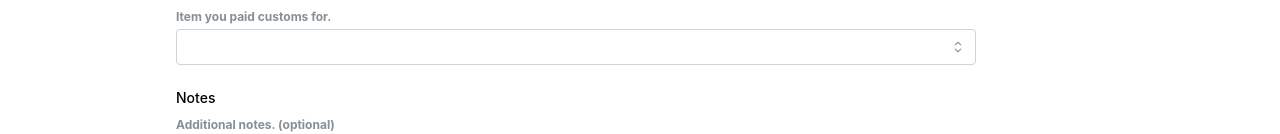
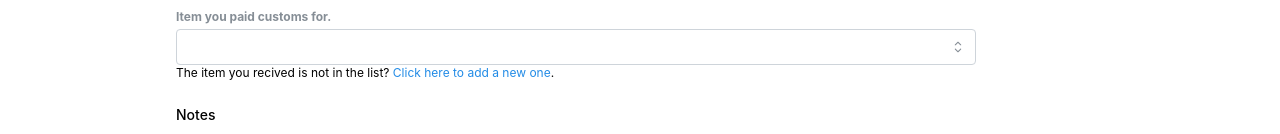
Before and after one commit to v1ctorio/johnny-customs, a Next.js app in the folder johnny-monolith/: page /experiences/add in a window 1280 px wide. Shown: the part 207-341 px from the top of the page. Built offline with nearby package versions, Linux system fonts and the light colour scheme; no server answers; the database is empty.

Commit message:
Updating mantine (please dont destroy everything)

```diff
--- a/johnny-monolith/src/app/experiences/add/components/AddExpForm/AddExpForm.tsx
+++ b/johnny-monolith/src/app/experiences/add/components/AddExpForm/AddExpForm.tsx
@@ -2,13 +2,28 @@
 
 import { SlackUserButton } from "@/app/experiences/components/SlackUserButton/SlackUserButton";
 import { submissionsTable, thingsTable } from "@/db/schema";
-import { Box, Flex, Input, InputWrapper, NativeSelect, Stack, Textarea, useMantineTheme } from "@mantine/core";
+import { Autocomplete, Box, Flex, Input, InputWrapper, NativeSelect, Select, Stack, Text, Textarea, UnstyledButton, useMantineTheme } from "@mantine/core";
 import { useForm } from "@mantine/form";
 import { useEffect, useState } from "react";
 
 export function AddExpForm({submitterID}:{submitterID:string}) {
+	type submitData = {
+    payment_date: string;
+    submitter: string;
+    country: string;
+    declared_value: number;
+    paid_customs: number;
+    thing_id: string;
+    submission_time?: Date | undefined;
+    approved?: boolean | undefined;
+    notes?: string | null | undefined;
+}
+
 	type submitData = typeof submissionsTable.$inferInsert
 	const [thingsList,setThingsList] = useState<{label:string,value:string}[]>([])
+
+	const [submitNewItem, setSubmitNewItem] = useState(false)
+
 	const theme = useMantineTheme()
 	useEffect(()=>{
 		fetch('/api/things')
@@ -27,7 +42,8 @@ export function AddExpForm({submitterID}:{submitterID:string}) {
 					<Stack w={800}>
 
 			<form>
-				<NativeSelect label="Thing" withAsterisk description="Item you paid customs for." data={thingsList} key={form.key('thing_id')}/>
+				<Select clearable auto label="Thing" withAsterisk description="Item you paid customs for." data={thingsList} key={form.key('thing_id')}/>
+				{!submitNewItem && <Text size="xs">The item you recived is not in the list? <Text span c="blue" style={{"cursor":"pointer"}} onClick={()=> setSubmitNewItem(true) }>Click here to add a new one</Text>.</Text>}
 				<Textarea label="Notes" description="Additional notes. (optional)" key={form.key('notes')}/>
 				<InputWrapper label="Submitting as">
 				<Box p='sm'>
```
Also changed, not shown: johnny-monolith/package.json (+4 -4 lines), 1 other file (tests, documents, lock files or other folders).
